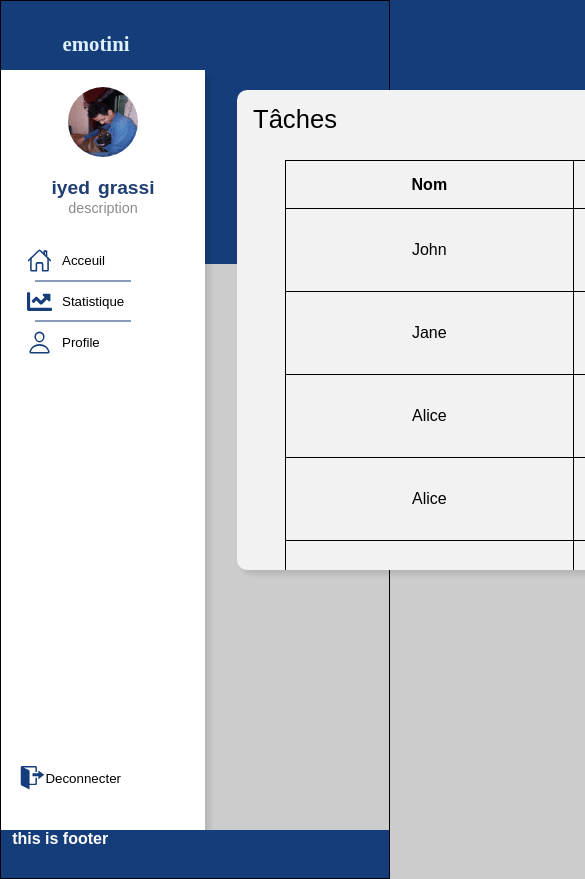
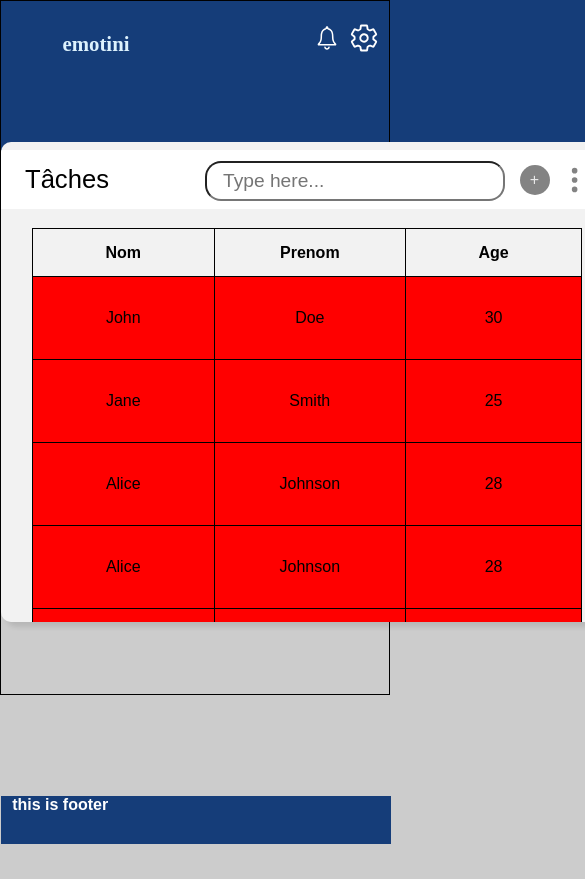
Before and after one commit to Remotini/Remotini19Av, a React (Vite) app: page / in a window 390 px wide. Shown: the top 879 px of the page, 585 px wide, since content can reach past the window. After the commit the page ends 844 px from the top, so only its background shows below. Built offline with nearby package versions, Linux system fonts and the light colour scheme; a web font is replaced by a local one.

Commit message:
Responsiveness
fixed_signUp/Login Responsiveness
but still strugling with the footer in home Page when page goes small

```diff
--- a/src/App.css
+++ b/src/App.css
@@ -6,7 +6,7 @@
   width: 100%;
   background: var(--blue);
   z-index: -1;
-  min-width: 1300px;
+
 
 }
 
@@ -21,34 +21,30 @@
 }
 .Table {
   width: 70rem;
-  height: 100vh;
   text-align: center;
   /* background-color: hsl(0, 0%, 95%);  deja fel SignUp.css */
-  min-height: 10rem;
   border-radius: 10px;
   /* box-shadow: 5px 5px 5px hsla(0, 0%, 0%, 0.1); */
-
 }
 .center{
   display: flex;
-  gap: 2rem;
+
 
 }
 .flex-two-table{
   display: flex;
+
 }
 .data-Table{
     width: 70rem;
     height: 30rem;
     text-align: center;
     background-color: hsl(0, 0%, 95%);
-    max-width: 60rem;
-    min-width: 60rem;
-    margin: 20px auto;
-    min-height: 10rem;
+    margin: 4.5rem auto;
     overflow: auto;
     border-radius: 10px;
     box-shadow: 5px 5px 5px hsla(0, 0%, 0%, 0.1);
+
 
 }
 
@@ -78,8 +74,24 @@
 }
 
 
-@media (max-height: 550px) {
-  .njareb {
-    top: 15vh;
+
+@media (max-width: 1344px) {
+  .Siderbar{
+    display: none;
   }
 }
+@media (max-width:612px) {
+  .data-Table{
+    min-width: 612px;
+  }
+}
+
+@media (max-width:1300px) {
+  .App {
+    height: 264px;
+    min-height: 250px;
+    z-index: -1;
+    min-width: 616px;
+  }
+
+}
--- a/src/components/Footer/Footer.css
+++ b/src/components/Footer/Footer.css
@@ -6,3 +6,10 @@
     z-index: 100;
     color: white;
 }
+
+@media (min-height: 740px) {
+    .footer{
+        position: absolute;
+        width: 100%;
+    }
+}
--- a/src/components/Header/Header.css
+++ b/src/components/Header/Header.css
@@ -30,7 +30,7 @@
   padding-left: 10px;
   padding-right: 10px;
   margin-bottom: 10px;
-  min-width: 1300px;
+
 
 }
 .icon-container{
--- a/src/components/Login/Log.css
+++ b/src/components/Login/Log.css
@@ -65,3 +65,9 @@
   .input-box-login.button input:hover{
     background: #0e4bf1;
   }
+
+@media (max-width:727px) {
+    .wrapper_log{
+        max-width: 350px;
+    }
+}
--- a/src/components/Maintable/Maintable.css
+++ b/src/components/Maintable/Maintable.css
@@ -45,17 +45,16 @@
 /* iyed changes css  */
 
 .table-heading{
-
     display: flex;
     flex-direction: row;
     justify-content: space-between;
     align-items:center;
-
     min-width: 600px;
     position: sticky;
     top: 0;
     margin-top: 0.5rem;
-
+    background-color: #fff;
+    padding: 0.5rem;
 
 }
 .plus-icon{
@@ -114,3 +113,10 @@
     border: 1px solid;
     padding: 2rem;
 }
+@media (min-height: 740px) {
+    .tableaux-rapport td  {
+        background-color: red;
+        min-height: 740px;
+    }
+
+}
--- a/src/components/SignUp/SignUp.css
+++ b/src/components/SignUp/SignUp.css
@@ -1,12 +1,12 @@
 .sign-container{
-    height: 90%;
+    position: relative;
     width: 50rem;
     margin-top: 1rem;
     margin: 1rem auto;
 }
 .left-design{
     width: 30%;
-    height: 100vh;
+    min-height: 100vh;
     background-color: var(--blue);
 }
 
@@ -112,3 +112,30 @@ p{
    margin-left:0.7rem ;
 
 }
+
+@media (max-width:727px) {
+    .sign-container{
+        width: 100%;
+    }
+    .align-inputs-evenly{
+      display: block;
+    }
+    .left-input{
+        width: 100%;
+        display: grid;
+        justify-content: center;
+    }
+    .right-input{
+      width: 100%;
+
+      display: grid;
+      justify-content: center;
+  }
+
+}
+/* @media (max-height:673px) {
+    .left-design{
+        To do whenever its is filled
+    }
+}
+   */
--- a/src/pages/Home.jsx
+++ b/src/pages/Home.jsx
@@ -17,7 +17,9 @@ function Home() {
           <Maintable>/</Maintable>
         </div>
       </div>
-      <Footer />
+      <div>
+        <Footer />
+      </div>
     </>
   );
 }
```
